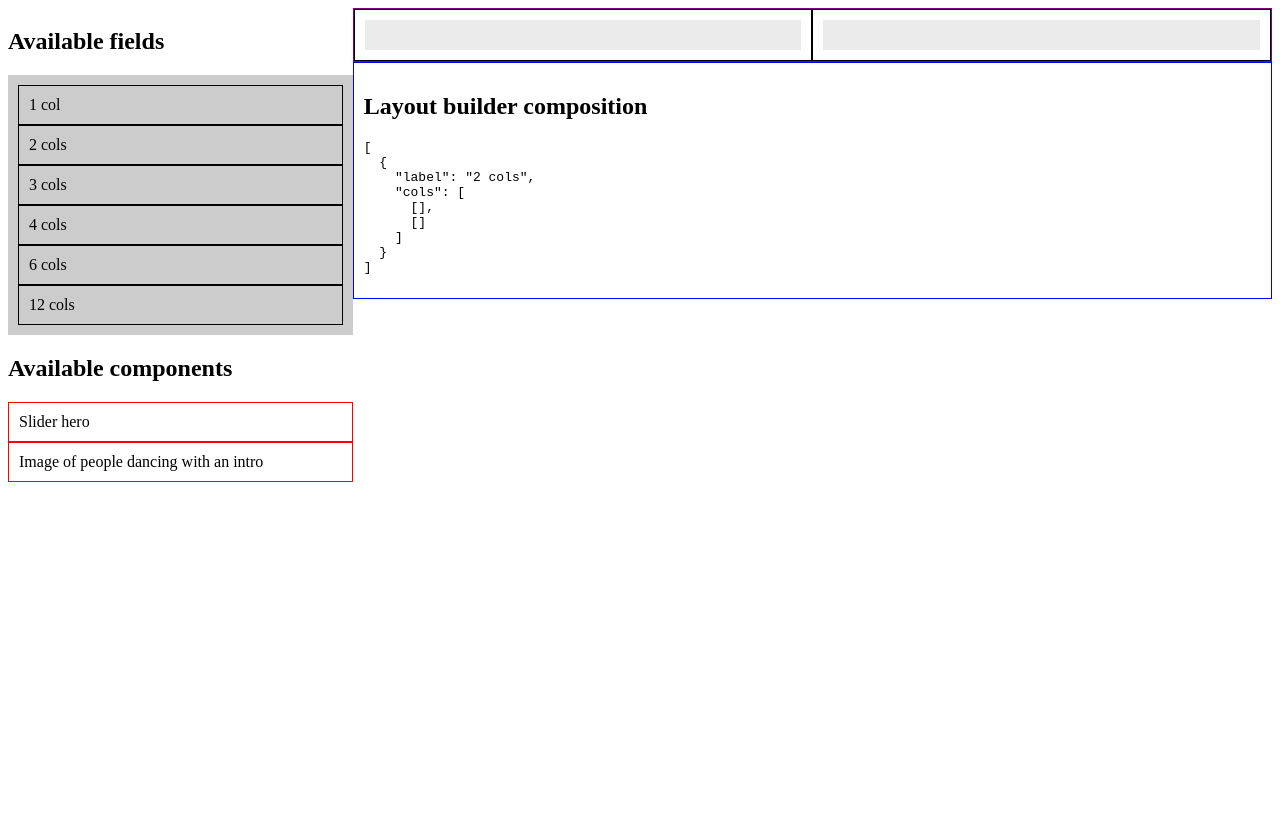
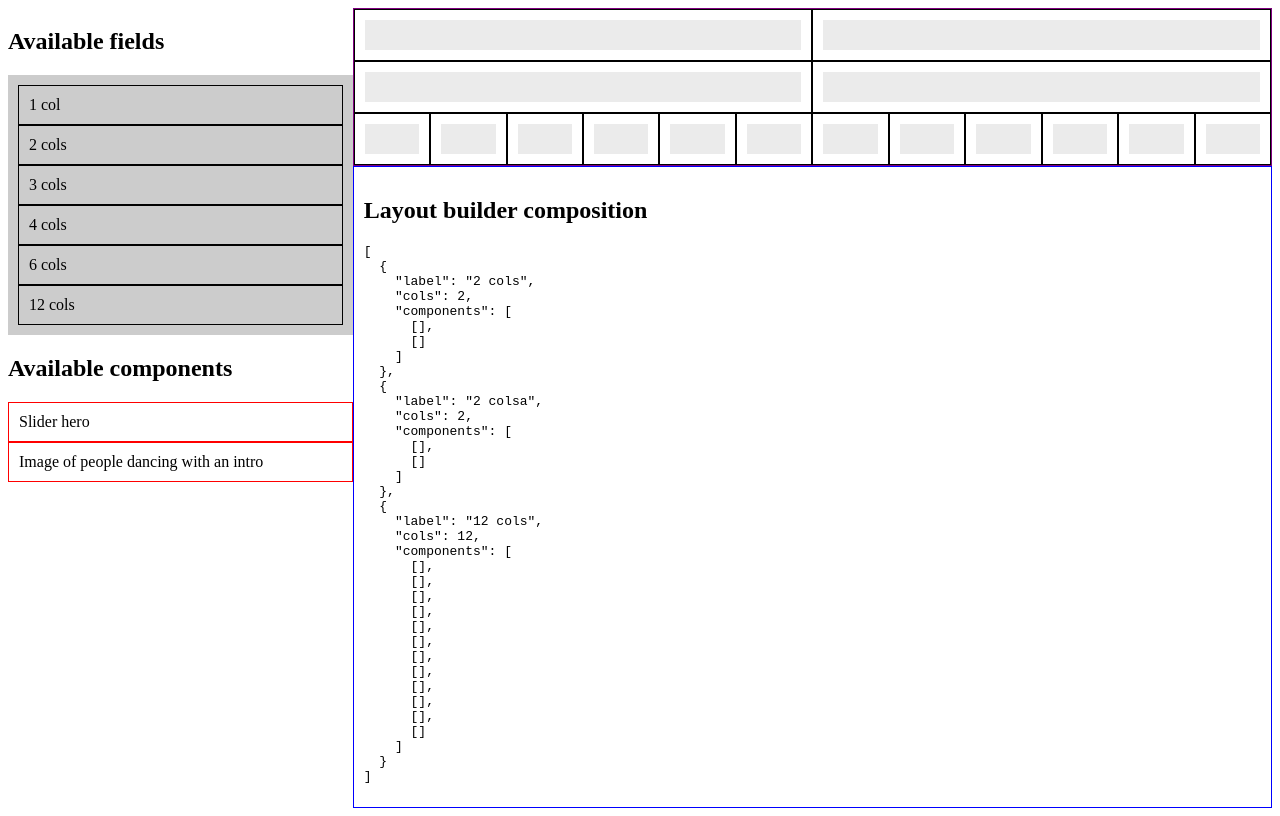
Before and after one commit to capynet/drupal-multivalued-entity-reference-layout-builder, a Vue app in the folder ui/: page / in a window 1280 px wide. Built offline with nearby package versions, Linux system fonts and the light colour scheme; data requests are answered from the project's data file.

Commit message:
Enhanced main object.

```diff
--- a/ui/mock.json
+++ b/ui/mock.json
@@ -2,33 +2,50 @@
   "canvasFields": [
     {
       "label": "2 cols",
-      "cols": [[], []]
+      "cols": 2,
+      "components": []
+    },
+    {
+      "label": "2 colsa",
+      "cols": 2,
+      "components": []
+    },
+    {
+      "label": "12 cols",
+      "cols": 12,
+      "components": []
     }
   ],
   "availableFields": [
     {
       "label": "1 col",
-      "cols": [[]]
+      "cols": 1,
+      "components": []
     },
     {
       "label": "2 cols",
-      "cols": [[], []]
+      "cols": 2,
+      "components": []
     },
     {
       "label": "3 cols",
-      "cols": [[], [], []]
+      "cols": 3,
+      "components": []
     },
     {
       "label": "4 cols",
-      "cols": [[], [], [], []]
+      "cols": 4,
+      "components": []
     },
     {
       "label": "6 cols",
-      "cols": [[], [], [], [], [], []]
+      "cols": 6,
+      "components": []
     },
     {
       "label": "12 cols",
-      "cols": [[], [], [], [], [], [], [], [], [], [], [], []]
+      "cols": 12,
+      "components": []
     }
   ],
   "components": [
--- a/ui/src/components/AvailableFields.vue
+++ b/ui/src/components/AvailableFields.vue
@@ -37,7 +37,14 @@
     mounted() {
       fetch("http://localhost:3000/availableFields")
         .then((res) => res.json())
-        .then((data) => (this.availableFields = data));
+        .then((data) => {
+          // We need to "hydrate" component slots.
+          data.forEach((el) => {
+            el.components = Array.from({ length: el.cols }, () => []);
+          });
+
+          this.availableFields = data;
+        });
     },
   };
 </script>
--- a/ui/src/components/DOMField.vue
+++ b/ui/src/components/DOMField.vue
@@ -1,8 +1,8 @@
 <template>
   <div class="lc-field">
-    <div v-for="col in data.cols" :key="col">
+    <div v-for="i in data.cols" :key="i">
       <draggable
-        :list="col"
+        :list="data.components[i - 1]"
         item-key="cell"
         class="cell-components"
         ghost-class="ghost"
@@ -38,7 +38,6 @@
 
     data() {
       return {
-        //cellComponents: Array.from({ length: 12 }, () => []),
         dragging: false,
       };
     },
--- a/ui/src/components/LayoutCanvas.vue
+++ b/ui/src/components/LayoutCanvas.vue
@@ -41,7 +41,14 @@
     mounted() {
       fetch("http://localhost:3000/canvasFields")
         .then((res) => res.json())
-        .then((data) => (this.canvasFields = data));
+        .then((data) => {
+          // We need to "hydrate" component slots.
+          data.forEach((el) => {
+            el.components = Array.from({ length: el.cols }, () => []);
+          });
+
+          this.canvasFields = data;
+        });
     },
   };
 </script>
```
